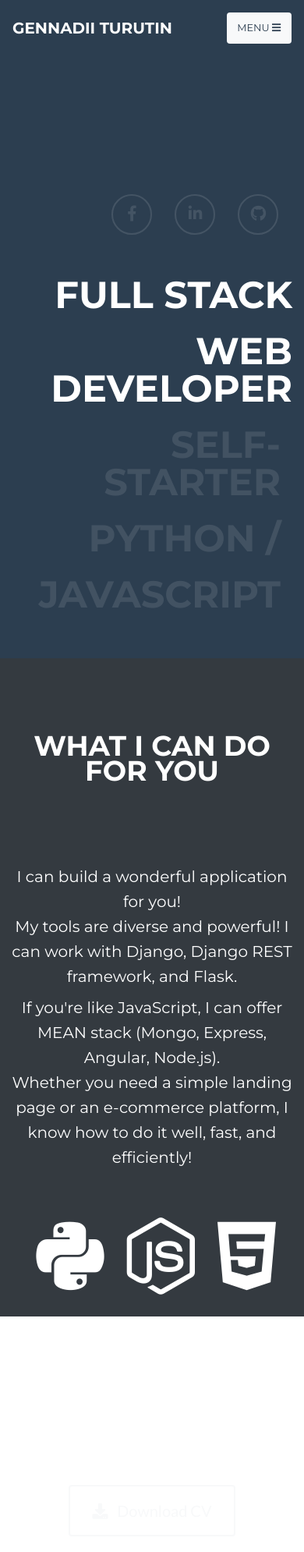
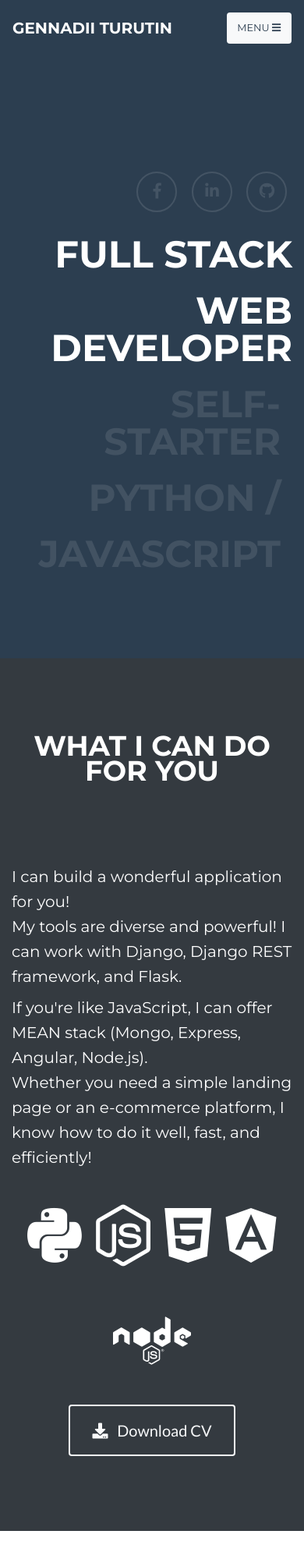
Before and after one commit to GennadiiTurutin/turutin.net, a Flask app: page / in a window 390 px wide. Shown: the top 1990 px of the page at 78% size. Run offline with Flask 2, Linux system fonts and the light colour scheme; parts of the project's set-up code (start-up, migrations or seed data) failed here and were passed over; some libraries are stand-ins or nearby versions.

Commit message:
Turned off easy screening for small screens

```diff
--- a/app/static/css/freelancer.css
+++ b/app/static/css/freelancer.css
@@ -385,8 +385,8 @@
 }
 
 .list-inline-item {
-   font-size: 100px;
-   margin:5%;
+   font-size: 80px;
+   margin:2%;
 }
 
 .list-inline-item:hover {
@@ -415,9 +415,11 @@
   height: 100% !important;
  }
 
-section {
+@media only screen and (min-width: 960px) {
+.division {
   height: 100% !important;
  }
+}
 
 html {
   scroll-behavior: smooth;
--- a/app/templates/main/homepage.html
+++ b/app/templates/main/homepage.html
@@ -1,25 +1,21 @@
+
 <!DOCTYPE html>
 <html lang="en">
 
 <head>
-
   <meta charset="utf-8">
   <meta name="viewport" content="width=device-width, initial-scale=1, shrink-to-fit=no">
   <meta name="description" content="">
   <meta name="Gennadii Turutin" content="">
-
   <title>Gennadii Turutin</title>
-
   <!-- Bootstrap core CSS -->
   <link href="{{url_for('static', filename='vendor/bootstrap/css/bootstrap.min.css')}}" rel="stylesheet" type="text/css">
   <!-- Custom fonts for this template -->
   <link href="{{url_for('static', filename='vendor/fontawesome-free/css/all.min.css')}}" rel="stylesheet" type="text/css">
   <link href="https://fonts.googleapis.com/css?family=Montserrat:400,700" rel="stylesheet" type="text/css">
   <link href="https://fonts.googleapis.com/css?family=Lato:400,700,400italic,700italic" rel="stylesheet" type="text/css">
-
   <!-- Plugin CSS -->
   <link href="{{url_for('static', filename='vendor/magnific-popup/magnific-popup.css')}}" rel="stylesheet" type="text/css">
-
   <!-- Custom styles for this template -->
   <link href="{{url_for('static', filename='css/freelancer.css')}}" rel="stylesheet" type="text/css">
 </head>
@@ -28,11 +24,11 @@
   {% include "partials/flash.html" %}
   {% block flash %}
   {% endblock %}
-
   <!-- Navigation -->
   <nav class="navbar navbar-expand-lg bg-secondary fixed-top text-uppercase" id="mainNav">
     <div class="container">
-      <a class="navbar-brand js-scroll-trigger" href="#page-top">Gennadii Turutin</a>
+      <a class="navbar-brand js-scroll-trigger" href="#page-top">Gennadii Turutin
+      </a>
       <button class="navbar-toggler navbar-toggler-right text-uppercase bg-light text-secondary rounded" type="button" data-toggle="collapse" data-target="#navbarResponsive" aria-controls="navbarResponsive" aria-expanded="false" aria-label="Toggle navigation">
       Menu
       <i class="fas fa-bars"></i>
@@ -40,16 +36,24 @@
       <div class="collapse navbar-collapse" id="navbarResponsive">
         <ul class="navbar-nav ml-auto">
           <li class="nav-item mx-0 mx-lg-1">
-            <a class="nav-link py-3 px-0 px-lg-3 rounded js-scroll-trigger" href="#about">About</a>
+            <a class="nav-link py-3 px-0 px-lg-3 rounded js-scroll-trigger" href="#about">
+            About
+            </a>
           </li>
           <li class="nav-item mx-0 mx-lg-1">
-            <a class="nav-link py-3 px-0 px-lg-3 rounded js-scroll-trigger" href="#portfolio">Portfolio</a>
+            <a class="nav-link py-3 px-0 px-lg-3 rounded js-scroll-trigger" href="#portfolio">
+            Portfolio
+            </a>
           </li>
           <li class="nav-item mx-0 mx-lg-1">
-            <a class="nav-link py-3 px-0 px-lg-3 rounded js-scroll-trigger" href="#contact">Contact</a>
+            <a class="nav-link py-3 px-0 px-lg-3 rounded js-scroll-trigger" href="#contact">
+            Contact
+            </a>
           </li>
           <li class="nav-item mx-0 mx-lg-1" id="bloglink">
-            <a class="text-secondary nav-link py-3 px-0 px-lg-3 rounded js-scroll-trigger" href="/blog">Go to Blog</a>
+            <a class="text-secondary nav-link py-3 px-0 px-lg-3 rounded js-scroll-trigger" href="/blog">
+            Go to Blog
+            </a>
           </li>
         </ul>
       </div>
@@ -57,7 +61,7 @@
   </nav>
 
   <!-- Header -->
-  <header class="masthead bg-secondary text-white text-right mt-0" id="intro">
+  <header class="masthead bg-secondary text-white text-right mt-0">
     <div class="container">
       <div id="socicons">
         <ul class="list-inline mb-0 mt-0">
@@ -85,12 +89,16 @@
         <h1 class="text-uppercase mb-4">Python /</h1>
         <h1 class="text-uppercase mb-4">JavaScript</h1>
       </div>
+    </div>
   </header>
 
   <!-- About Section -->
-  <section class="bg-dark text-white text-center mb-0" id="about">
+  <div class="division bg-dark text-white portfolio mb-0" id="about">
+  <section>
     <div class="container">
-      <h2 class="text-center text-uppercase text-white">What I can do for you</h2>
+      <h2 class="text-center text-uppercase text-white">
+      What I can do for you
+      </h2>
       <br><br><br><br>
       <div class="row">
         <div class="col-lg-4 ml-auto">
@@ -99,7 +107,6 @@
             <br>
             My tools are diverse and powerful! I can work with Django, Django REST framework, and Flask.
           </h2>
-
         </div>
         <div class="col-lg-4 mr-auto">
           <h2 class="lead">
@@ -109,6 +116,7 @@
           </h2>
         </div>
       </div>
+
       <div class="text-center mt-2">
         <ul class="list-inline dev-icons">
           <li class="list-inline-item">
@@ -136,11 +144,15 @@
       </div>
     </div>
   </section>
+</div>
 
   <!-- Portfolio Grid Section -->
-  <section class="bg-secondary portfolio mb-0" id="portfolio">
+  <div class="division bg-secondary portfolio mb-0" id="portfolio">
+  <section>
     <div class="container">
-      <h2 class="text-center text-uppercase text-white mb-5">Look at my Portfolio</h2>
+      <h2 class="text-center text-uppercase text-white mb-5">
+      Look at my Portfolio
+      </h2>
       <br><br>
       <div class="row">
         <div class="col-md-6 col-lg-4">
@@ -176,26 +188,26 @@
       </div>
       <br>
       <div class="bg-secondary text-white text-center mt-4">
-      <h2 class="lead">I'll be happy to get any critical review.<br>
-        You may find the source code for each of my projects on GitHub.
-        <br>
+        <h2 class="lead">
+          I'll be happy to get any critical review.<br>
+          You may find the source code for each of my projects on GitHub.<br>
           Feel free to copy any material published there.<br>
         </h2>
       </div>
     </div>
   </section>
+  </div>
 
 
   <!-- Contact Section -->
-  <section id="contact">
+  <div class="division bg-white portfolio mb-0" id="contact">
+  <section>
     <div class="container">
       <h2 class="text-center text-uppercase text-secondary mb-0">
-      Give me a shout</h2>
+      Give me a shout
+      </h2>
       <br><br><br><br>
-      <div class="row">
       <div class="col-lg-8 mx-auto">
-          <!-- To configure the contact form email address, go to mail/contact_me.php and update the email address in the PHP file on line 19. -->
-          <!-- The form should work on most web servers, but if the form is not working you may need to configure your web server differently. -->
         <form method="POST" action="">
           {{ form.hidden_tag() }}
           <div class="form-group">
@@ -212,13 +224,10 @@
             <button type="submit" class="btn btn-secondary btn-xl" id="sendMessageButton">Send</button>
           </div>
         </form>
-
-        </div>
       </div>
     </div>
   </section>
-
-
+  </div>
 
   <!-- Scroll to Top Button (Only visible on small and extra-small screen sizes) -->
   <div class="scroll-to-top d-lg-none position-fixed ">
@@ -359,12 +368,13 @@
 
   $(window).on('wheel', function(event){
     var x = event.originalEvent.deltaY / 125
+    if ($(window).width() > 960) {
       window.scrollBy({
         top: $(window).height() * x, // could be negative value
         left: $(window).height() * x,
         behavior: 'smooth'
       });
-
+    }
   });
   </script>
 
```
Lines whose indentation alone changed are shown as unchanged.
